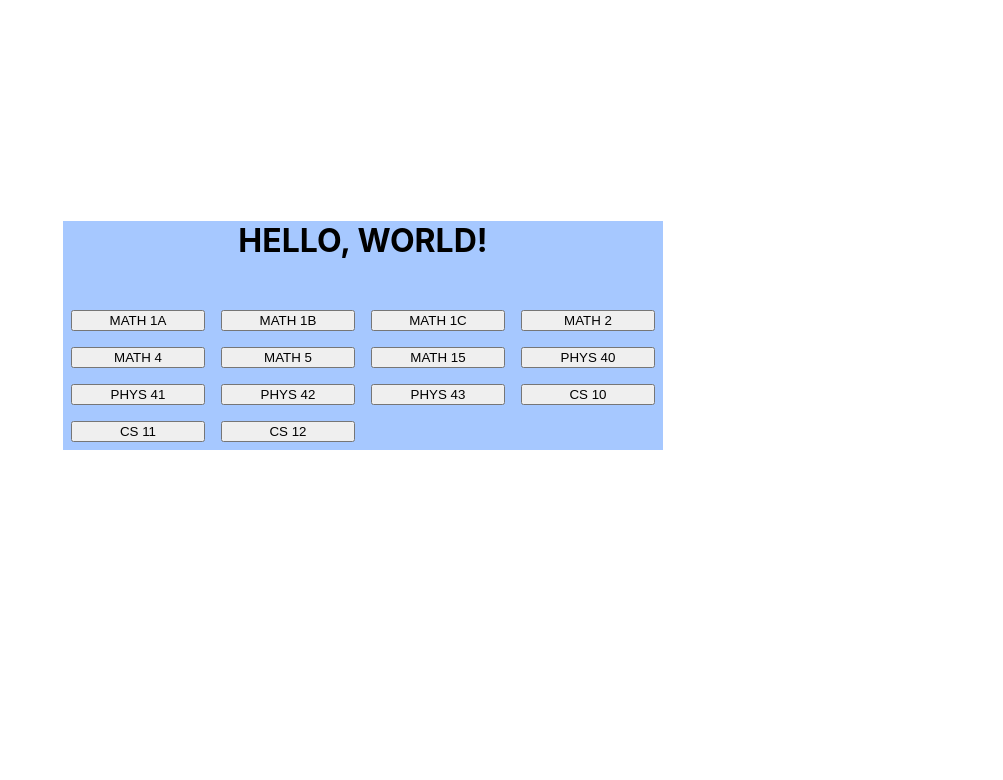
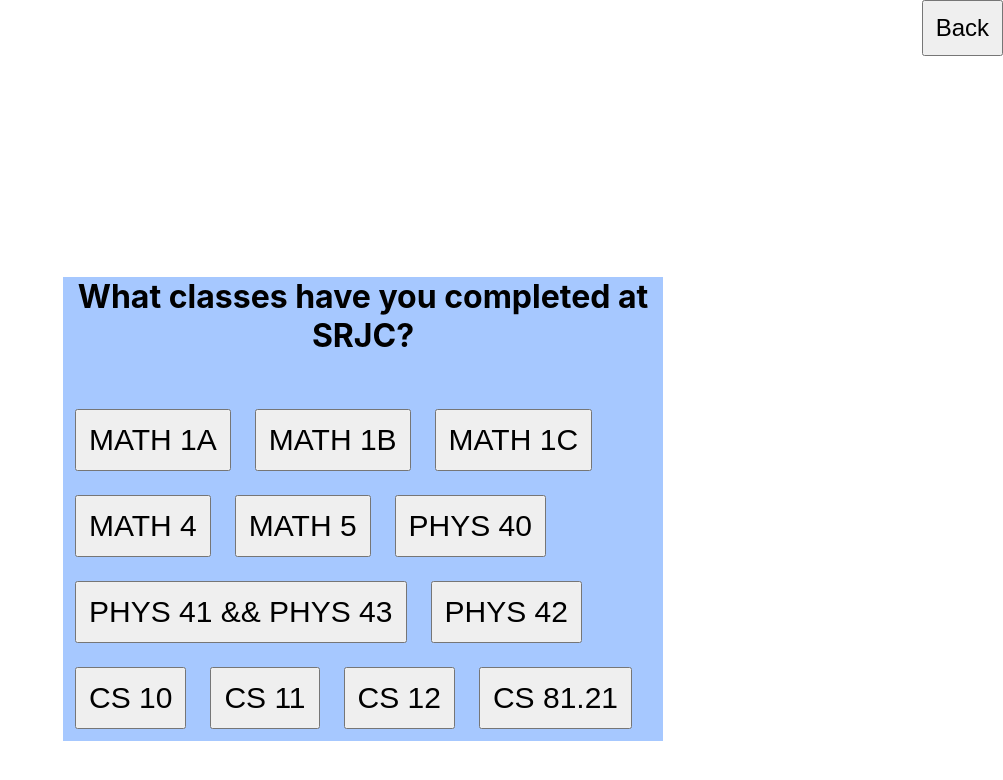
Before and after one commit to michaelleonard15/CC-Compare, a React (Create React App) app in the folder cs160-project/: page / in a window 1280 px wide. Both pictures are taken after a click on the button "Next". Shown: the top 780 px of the page, without its empty margins (277-1280 px from the left). Built offline with nearby package versions, Linux system fonts and the light colour scheme.

Commit message:
Loading class matrix on next button and passing source school classes to page two.

```diff
--- /dev/null
+++ b/cs160-project/public/dummyClasses.json
@@ -0,0 +1 @@
+[["completed","SRJC","dest1"],[false,"MATH 1A","MATH 30"],[false,"MATH 1B","MATH 31"],[false,"MATH 1C","MATH 32"],[false,"MATH 4","MATH 42"],[false,"MATH 5","MATH 129A"],[false,"PHYS 40","PHYS 50"],[false,"PHYS 41 && PHYS 43","PHYS 52"],[false,"PHYS 42","PHYS 51"],[false,"CS 10","CS 46A"],[false,"CS 11","CS 46B"],[false,"CS 12","CS 47"],[false,"CS 81.21","CS 72"]]
--- a/cs160-project/src/App.css
+++ b/cs160-project/src/App.css
@@ -44,7 +44,7 @@
 .specific_major_selection_remove {
     position: absolute;
     top: 25px;
-    right: 00px;
+    right: 0px;
 }
 
 
@@ -73,7 +73,13 @@
 }
 
 .class_selection_button {
-  width: 134px;
-  margin: 8px
+  font-size: 30px;
+  margin: 12px;
+  padding: 12px;
 
 }
+
+.back_button {
+  font-size: 24px;
+  padding: 12px;
+}
--- a/cs160-project/src/App.js
+++ b/cs160-project/src/App.js
@@ -15,16 +15,40 @@ class App extends React.Component {
   constructor(props) {
     super(props)
 
-    this.state = {pageNumber: 1}
+    this.state = {pageNumber: 1, courseMatrix: []}
   }
 
+
+
+
+
   submitRequest(IDs) {
-    this.setState({pageNumber: 2})
+    fetch('./dummyClasses.json')
+      .then( response => {
+        return response.json()
+      })
+      .then( matrix => {
+        this.setState({pageNumber: 2, courseMatrix: matrix})
+      })
+      .catch( err => {console.log(err)} )
   }
 
-  dummyData() {
-    return ['MATH 1A', 'MATH 1B', 'MATH 1C', 'MATH 2', 'MATH 4', 'MATH 5', 'MATH 15',
-            'PHYS 40', 'PHYS 41', 'PHYS 42', 'PHYS 43', 'CS 10', 'CS 11', 'CS 12']
+
+
+  handleBackButton() {
+    let page = this.state.pageNumber
+    if(page > 1) {
+      this.setState({pageNumber: page - 1})
+    }
+  }
+
+//  dummyData() {
+//    return ['MATH 1A', 'MATH 1B', 'MATH 1C', 'MATH 2', 'MATH 4', 'MATH 5', 'MATH 15',
+//            'PHYS 40', 'PHYS 41', 'PHYS 42', 'PHYS 43', 'CS 10', 'CS 11', 'CS 12']
+//  }
+
+  getClassList() {
+    return this.state.courseMatrix.map( row => {return row[1]})
   }
 
   renderAppPage() {
@@ -35,7 +59,8 @@ class App extends React.Component {
     }
     else if(this.state.pageNumber === 2) {
       return <ClassSelector
-                courses={this.dummyData()} />
+                courses={this.getClassList()}
+                backButton={this.handleBackButton.bind(this)} />
     }
   }
 
--- a/cs160-project/src/ClassSelector.js
+++ b/cs160-project/src/ClassSelector.js
@@ -10,7 +10,7 @@ class ClassSelector extends React.Component {
   }
 
   generateButtons() {
-    const courses = this.props.courses.slice()
+    const courses = this.props.courses.slice(1)
     let buttons = courses.map( (name) => {
       return(
         <button className="class_selection_button">{name}</button>)
@@ -20,11 +20,17 @@ class ClassSelector extends React.Component {
 
   render() {
     return (
-      <div className="class_selector">
-        <h1> HELLO, WORLD! </h1>
-        <br/>
-        <div className="class_selector_container">
-          {this.generateButtons()}
+      <div>
+        <div align='right'>
+        <button className="back_button"
+                onClick={this.props.backButton}>Back</button>
+        </div>
+        <div className="class_selector">
+          <h1> What classes have you completed at {this.props.courses[0]}? </h1>
+          <br/>
+          <div className="class_selector_container">
+            {this.generateButtons()}
+          </div>
         </div>
       </div>
     )
```
